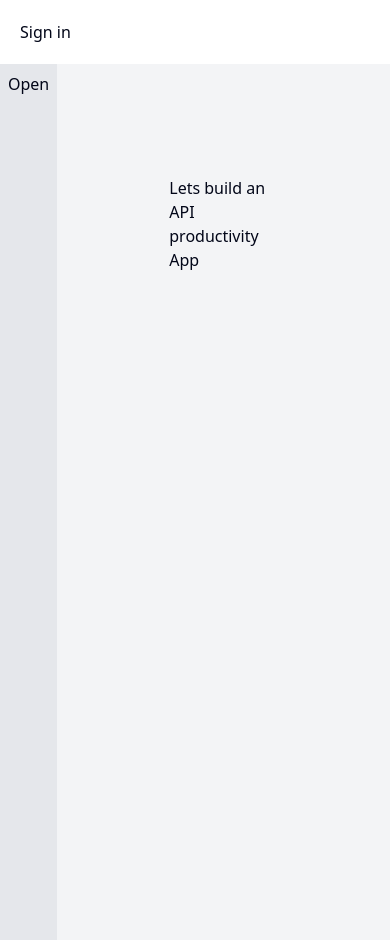
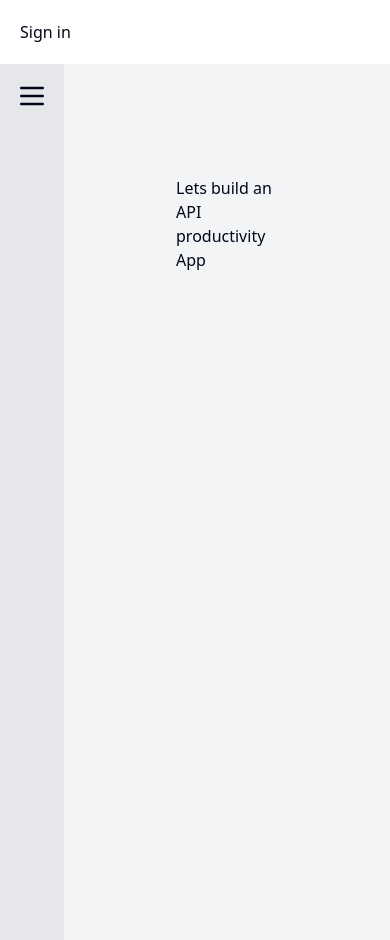
Before and after one commit to AnkitaGoyalD2004/AI-Notion-Clone, a Next.js app in the folder ai-notion-clone/: page / in a window 390 px wide. Built offline with nearby package versions, Linux system fonts and the light colour scheme; no server answers.

Commit message:
Working on Sidebar

```diff
--- a/ai-notion-clone/components/Sidebar.tsx
+++ b/ai-notion-clone/components/Sidebar.tsx
@@ -1,33 +1,41 @@
 import {
     Sheet,
     SheetContent,
-    SheetDescription,
     SheetHeader,
     SheetTitle,
-    SheetTrigger,
+    SheetTrigger
 } from "@/components/ui/sheet"
+import { MenuIcon } from "lucide-react"
 import NewDocumentButton from "./NewDocumentButton"
 
 
 function Sidebar() {
+
+ const menuOption = (
+    <>
+    <NewDocumentButton/>
+    </>
+ )
+
     return (
         <div className="p-2 md:p-5 bg-gray-200 relative">
-
+            <div className="md:hidden">
                 <Sheet>
-                <SheetTrigger>Open</SheetTrigger>
+                    <SheetTrigger>
+                        <MenuIcon className="p-2 hover:opacity-30 rounded-lg " size={48} />
+                    </SheetTrigger>
                     <SheetContent side="left">
                         <SheetHeader>
-                        <SheetTitle>Are you absolutely sure?</SheetTitle>
-                        <SheetDescription>
-                            This action cannot be undone. This will permanently delete your account
-                            and remove your data from our servers.
-                        </SheetDescription>
+                            <SheetTitle>Menu</SheetTitle>
+                            <div>
+                            {menuOption}
+                            </div>
                         </SheetHeader>
                     </SheetContent>
                 </Sheet>
-
+            </div>
             <div className="hidden md:inline">
-                <NewDocumentButton />
+            {menuOption}
             </div>
         </div>
 
```
Lines whose indentation alone changed are shown as unchanged.
